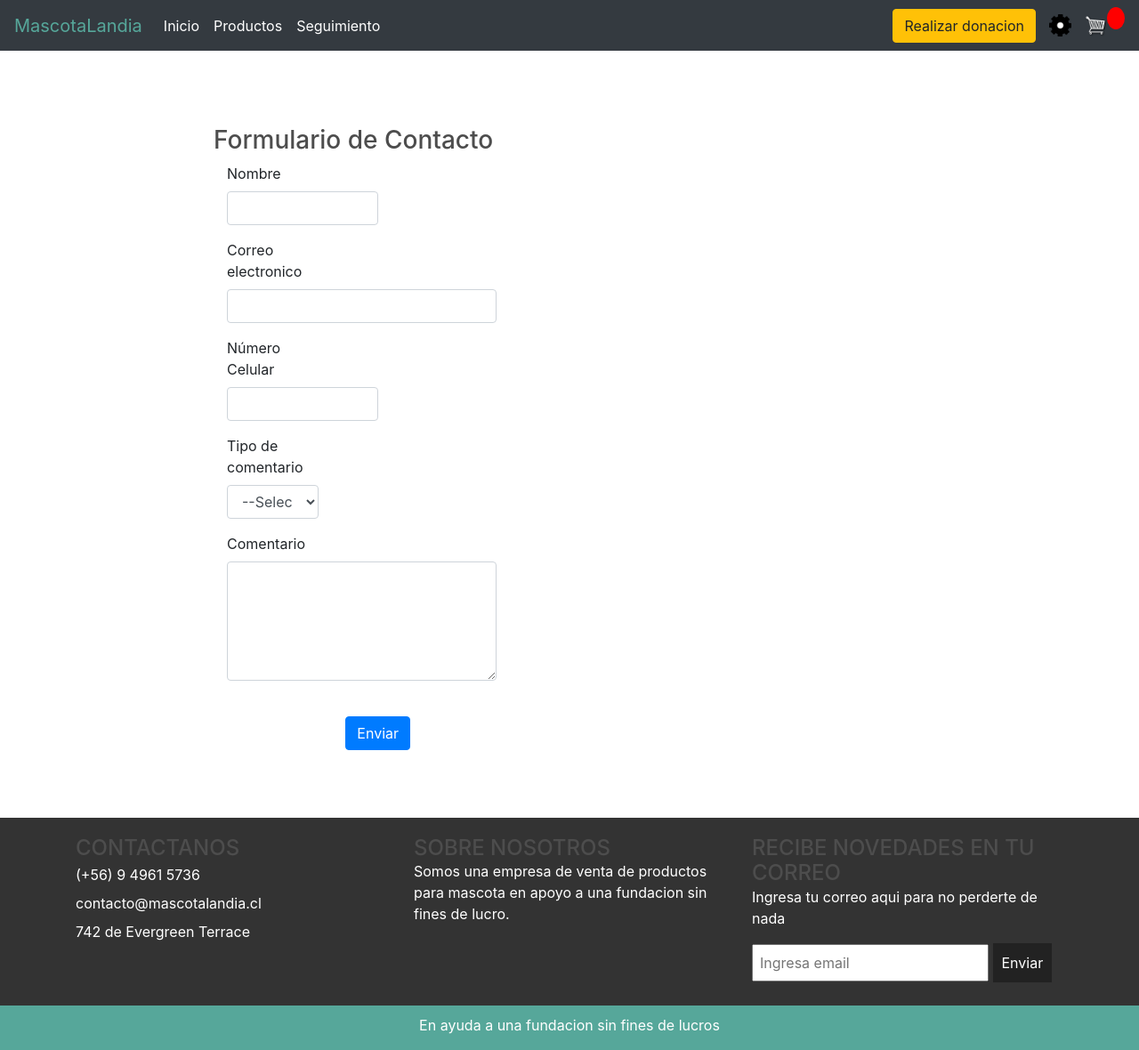
After one commit to Elmatiesp/PAGINADEFINITIVA, a Django app: page /contacto/ in a window 1280 px wide. The commit adds this page. Shown: the whole page at 89% size. Run offline with Django 4.2, Linux system fonts and the light colour scheme; some libraries are stand-ins or nearby versions.

Commit message:
definitiva2

```diff
--- /dev/null
+++ b/ecommerce/store/Templates/store/contacto.html
@@ -0,0 +1,118 @@
+{% extends 'store/main.html' %}
+{% load static %}
+{% block content %}
+<div class="container1">
+    <div class="panel-heading">
+       <h3 class="panel-title">Formulario de Contacto</h3>
+    </div>
+    <div class="panel-body">
+       <form class="form-horizontal" id="signupForm" action="https://formspree.io/f/meqnvjlr"
+       method="POST">
+
+       <div class="form-group">
+           <label for="fullname" class="col-sm-2 control-label">Nombre</label>
+           <div class="col-sm-3">
+               <input type="text" id="fullname" name="fullname" class="form-control">
+           </div>
+       </div>
+
+      <div class="form-group">
+           <label for="email" class="col-sm-2 control-label">Correo electronico</label>
+           <div class="col-sm-5">
+               <input type="text" id="email" name="email" class="form-control">
+           </div>
+       </div>
+
+      <div class="form-group">
+           <label for="password" class="col-sm-2 control-label">Número Celular</label>
+           <div class="col-sm-3">
+               <input type="text" id="password" name="password" class="form-control">
+           </div>
+       </div>
+       <div class="form-group">
+           <div class="col-sm-2">
+               <label for="luckynumber">Tipo de comentario</label>
+               <select name="luckynumber" id="luckynumber" class="form-control">
+                   <option value="">--Seleccionar--</option>
+                   <option value="double zero">Queja</option>
+                   <option value="seven">Agradecimiento</option>
+                   <option value="thirteen">General</option>
+               </select>
+           </div>
+       </div>
+       <div class="form-group">
+           <label for="comments" class="col-sm-2 control-label">Comentario</label>
+           <div class="col-sm-5">
+               <textarea name="comments" id="comments" cols="40" rows="5" class="form-control"></textarea>
+           </div>
+       </div>
+       <br>
+       <div class="form-group">
+           <div class="col-sm-offset-2 col-sm-10">
+               <input type="submit" class="btn btn-primary" value="Enviar"/>
+           </div>
+       </div>
+   </form>
+ </div>
+</div>
+</div>
+</section>
+</section>
+<section id="infoBaja">
+<div class="container">
+    <div class="row">
+        <div class="col-xs 12 col-sm-4 col-md-4 col-lg-4">
+            <h4>Contactanos</h4>
+            <ul>
+                <li>(+56) 9 4961 5736</li>
+                <li>contacto@mascotalandia.cl</li>
+                <li>742 de Evergreen Terrace</li>
+            </ul>
+        </div>
+        <div class="col-xs 12 col-sm-4 col-md-4 col-lg-4">
+            <h4>Sobre nosotros</h4>
+            <p>Somos una empresa de venta de productos para mascota en apoyo a una fundacion sin fines de lucro.</p>
+        </div>
+        <div class="col-xs 12 col-sm-4 col-md-4 col-lg-4">
+            <h4>Recibe novedades en tu correo</h4>
+            <p>Ingresa tu correo aqui para no perderte de nada</p>
+            <form>
+                <input type="text" name="email" placeholder="Ingresa email">
+                <button type="submit" name="button">Enviar</button>
+            </form>
+        </div>
+    </div>
+</div>
+</section>
+<section>
+<footer id="footerprincipal">
+    <div class="container">
+        <div class="row center-xs center-sm center-md center-lg">
+            <div class="col-xs-12 col-sm-12 col-md-12 col-lg-12">
+                <p>En ayuda a una fundacion sin fines de lucros</p>
+            </div>
+        </div>
+    </div>
+</footer>
+</section>
+<script src="https://cdn.jsdelivr.net/npm/bootstrap@5.0.2/dist/js/bootstrap.bundle.min.js" integrity="sha384-MrcW6ZMFYlzcLA8Nl+NtUVF0sA7MsXsP1UyJoMp4YLEuNSfAP+JcXn/tWtIaxVXM" crossorigin="anonymous"></script>
+<script>
+const $form = document.querySelector('#form')
+$form.addEventListener('submit', handleSubmit)
+  async function handleSubmit(event){
+        event.preventdefault()
+        const form = new FormData(this)
+        fetch(this.action, {
+           method: this.method,
+           body: form,
+           headers:{
+            'Accept': 'application/json'
+        }
+    })
+    if (Response.ok){
+        this.reset()
+        alert('Gracias por contarcarnos, te escribiremos pronto')
+    }
+}
+</script>
+{% endblock content %}
--- a/ecommerce/store/Templates/store/principal.html
+++ b/ecommerce/store/Templates/store/principal.html
@@ -158,8 +158,8 @@
                 <h4 id="blanco">Recibe novedades en tu correo</h4>
                 <p>Ingresa tu correo aqui para no perderte de nada</p>
                 <form>
-                    <input type="text" name="email" placeholder="Ingresa email">
-                    <button type="submit" name="button">Enviar</button>
+                    <p>Contactanos</p>
+                    <a href="{% url 'contacto' %}">Contactar</a>
                 </form>
             </div>
         </div>
--- a/ecommerce/store/urls.py
+++ b/ecommerce/store/urls.py
@@ -22,7 +22,8 @@ urlpatterns = [
     path('anadir/', views.anadir, name="anadir"),
     path('config/', views.config, name="config"),
     path('accounts/', include('django.contrib.auth.urls')),
-    path('config/<int:myname>/', views.eliminar, name="eliminar")
+    path('config/<int:myname>/', views.eliminar, name="eliminar"),
+    path('contacto/', views.contacto, name="contacto")
 
 
 ]
--- a/ecommerce/store/views.py
+++ b/ecommerce/store/views.py
@@ -175,6 +175,9 @@ def eliminar(request, myname):
     item.delete()
     return redirect(config)
 
+def contacto(request):
+    return render(request, 'store/contacto.html')
+
 @login_required
 def config(request):
     producto = Product.objects.all()
```
Also changed, not shown: ecommerce/db.sqlite3.
